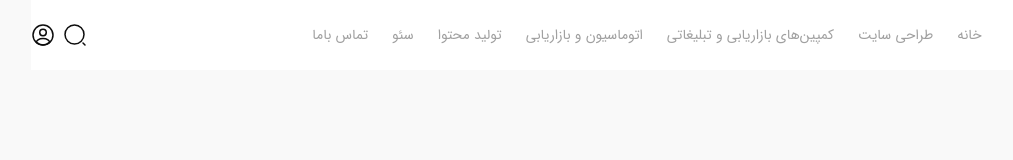
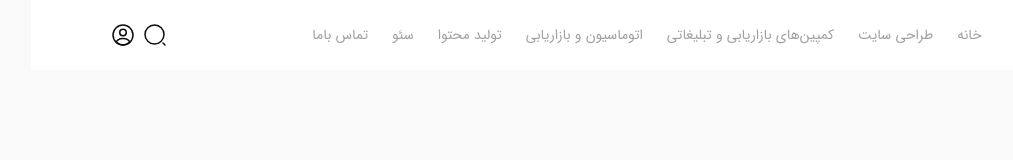
Before and after one commit to nimarhmti/marketing-task-assignment, a Next.js app: page / in a window 1280 px wide. Shown: the top 160 px of the page, without its empty margins (137-1150 px from the left). Built offline with nearby package versions, Linux system fonts and the light colour scheme.

Commit message:
fix-fix the container bug

```diff
--- a/src/app/_components/layout/navbar.tsx
+++ b/src/app/_components/layout/navbar.tsx
@@ -24,7 +24,7 @@ export default function Navbar() {
 
   return (
     <nav className="bg-white h-[64px] flex items-center justify-center md:h-[70px]">
-      <div className="flex items-center justify-between w-full container">
+      <div className="flex items-center justify-between w-full container ">
         <div className="flex items-center justify-center gap-x-4">
           <div className="chip md:hidden" onClick={drawerHandler}>
             <IconMenu className="w-6 h-6 stroke-secondary" fill="none" />
--- a/tailwind.config.ts
+++ b/tailwind.config.ts
@@ -41,6 +41,13 @@ const config: Config = {
     "./src/app/**/*.{js,ts,jsx,tsx,mdx}",
   ],
   theme: {
+    container: {
+      padding: {
+        xl: "80px",
+        "2xl": "120px",
+        "3xl": "160px",
+      },
+    },
     screens: {
       xs: "320px",
       sm: "640px",
```
